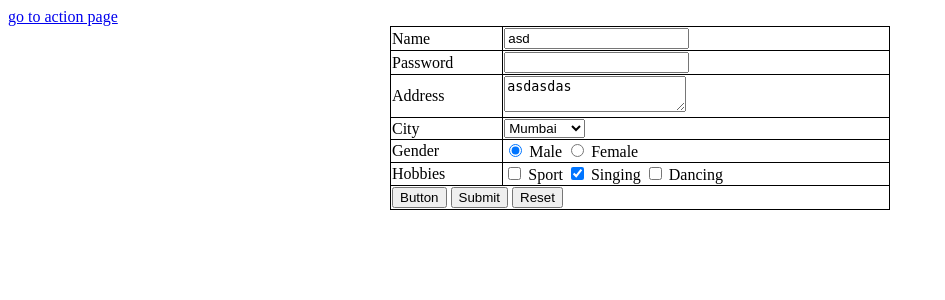
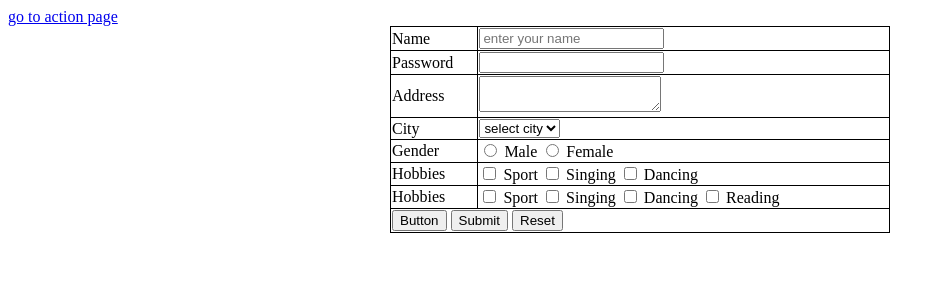
Before and after one commit to itcornerabd/phpevemarch, a PHP site: page /form.php in a window 1280 px wide. Shown: the top 300 px of the page, without its empty margins (0-945 px from the left). Run offline with PHP 8.4, Linux system fonts and the light colour scheme.

Commit message:
form controls

```diff
--- a/form.php
+++ b/form.php
@@ -1,3 +1,26 @@
+<?php
+
+	function input($control , $is_string=true )
+	{
+		if(isset($_POST[$control]))
+			return $_POST[$control];
+		else
+			{
+				if($is_string)
+					return "";
+				else
+					return [];
+			}
+	}
+
+	$name = input('name');
+	$password = input('password');
+	$address = input('address');
+	$city=input('city');
+	$gender= input('gender');
+	$chk = input('chk' ,false);
+ ?>
+
 <!DOCTYPE html>
 <html>
 <head>
@@ -9,23 +32,23 @@
 	<a href="action.php?id=1&name=abc">go to action page</a>
 
 
-	<form action="action.php"  name="form1" id="form1" method="POST">
+	<form   name="form1" id="form1" method="POST">
 		<center>
 		<table width="500px">
 			<tr>
 				<td>Name</td>
 				<td>
-					<input type="text" name="name" placeholder="enter your name" value="asd">
+					<input type="text" name="name" placeholder="enter your name" value="<?=$name;?>" >
 				</td>
 			</tr>
 			<tr>
 				<td>Password</td>
-				<td><input type="Password" name="password"></td>
+				<td><input type="Password" name="password" value="<?=$password?>"></td>
 			</tr>
 			<tr>
 				<td>Address</td>
 				<td>
-					<textarea name="address">asdasdas</textarea>
+					<textarea name="address"><?=$address?></textarea>
 
 				</td>
 			</tr>
@@ -34,9 +57,9 @@
 				<td>
 					<select name="city">
 						<option value="">select city</option>
-						<option value="ABD" >A.bad </option>
-						<option value="PUN" >Pune</option>
-						<option value="MUM" selected>Mumbai</option>
+						<option value="ABD" <?php if($city=="ABD") {echo "selected";} ?>  >A.bad </option>
+						<option value="PUN"  <?php if($city=="PUN") {echo "selected";} ?> >Pune</option>
+						<option value="MUM"  <?php if($city=="MUM") {echo "selected";} ?> >Mumbai</option>
 					</select>
 
 				</td>
@@ -44,16 +67,27 @@
 			<tr>
 				<td>Gender</td>
 				<td>
-					<input type="radio" value="MALE"  name="gender" checked > Male
-					<input type="radio" value="FEMALE" name="gender" > Female
+					<input type="radio" value="MALE"  name="gender" <?php if($gender=="MALE") {echo "checked";} ?>  > Male
+					<input type="radio" value="FEMALE" name="gender" <?php if($gender=="FEMALE") {echo "checked";} ?> > Female
 				</td>
 			</tr>
 			<tr>
 				<td>Hobbies</td>
 				<td>
 					<input type="checkbox" name="chksport" value="SPORT"> Sport
-					<input type="checkbox" name="chksing" value="SING" checked> Singing
+					<input type="checkbox" name="chksing" value="SING" > Singing
 					<input type="checkbox" name="chkdance" value="DANCE"> Dancing
+				</td>
+			</tr>
+
+			<tr>
+				<td>Hobbies</td>
+				<td>
+					<input type="checkbox" name="chk[]" value="SPORT" <?php if(in_array("SPORT", $chk)) {echo "checked";} ?> > Sport
+					<input type="checkbox" name="chk[]" value="SING" <?php if(in_array("SING", $chk)) {echo "checked";} ?> > Singing
+					<input type="checkbox" name="chk[]" value="DANCE" <?php if(in_array("DANCE", $chk)) {echo "checked";} ?>> Dancing
+					<input type="checkbox" name="chk[]" value="READ" <?php if(in_array("READ", $chk)) {echo "checked";} ?>> Reading
+
 				</td>
 			</tr>
 			<tr>
@@ -61,7 +95,6 @@
 					<input type="button" name="btn"  value="Button">
 					<input type="submit" name="submit" >
 					<input type="reset" name="">
-
 				</td>
 			</tr>
 
```
Also changed, not shown: action.php (+46 -0 lines), ex.php (added, +11 -0 lines), upload.php (added, +50 -0 lines), 1 other file.
